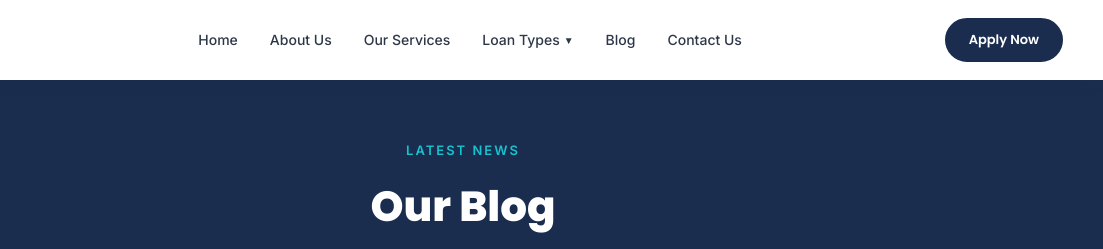
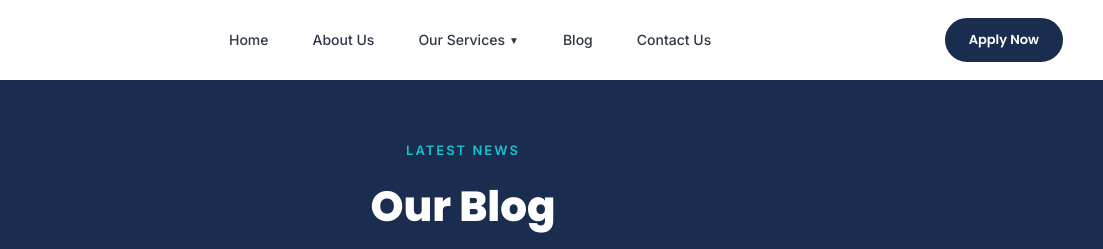
Before and after one commit to himanshu94hg/hopecredit, a plain HTML site: page blog/index.html in a window 1280 px wide. Shown: the top 249 px of the page, 177-1280 px from the left. Drawn offline with Linux system fonts and the light colour scheme.

Commit message:
Update navigation links to use consistent naming for 'Our Services' across multiple HTML pages and adjust CSS for improved layout and spacing in the navigation menu.

```diff
--- a/assets/css/style.css
+++ b/assets/css/style.css
@@ -176,13 +176,17 @@
   .nav-list {
     display: flex;
     align-items: center;
+    justify-content: center;
+    gap: 12px;
+  }
+  .nav-list > li {
+    flex-shrink: 0;
+  }
+  .nav-link {
+    display: flex;
+    align-items: center;
     gap: 4px;
-  }
-  .nav-link {
-    display: flex;
-    align-items: center;
-    gap: 4px;
-    padding: 8px 14px;
+    padding: 8px 16px;
     font-size: 14px;
     font-weight: 500;
     color: var(--text-main);
--- a/blog/index.html
+++ b/blog/index.html
@@ -22,9 +22,8 @@
         <ul class="nav-list">
           <li><a href="/" class="nav-link">Home</a></li>
           <li><a href="/about/" class="nav-link">About Us</a></li>
-          <li><a href="/loans/" class="nav-link">Our Services</a></li>
           <li class="nav-dropdown">
-            <a href="/loans/" class="nav-link">Loan Types <span class="arrow">&#9660;</span></a>
+            <a href="/loans/" class="nav-link">Our Services <span class="arrow">&#9660;</span></a>
             <ul class="dropdown-menu">
               <li><a href="/loans/personal-loan/">Personal Loan</a></li>
               <li><a href="/loans/business-loan/">Business Loan</a></li>
```
Also changed, not shown: about/index.html (+1 -2 lines), blog/how-to-get-loan/index.html (+1 -2 lines), contact/index.html (+1 -2 lines), index.html (+1 -2 lines), loans/balance-transfer/index.html (+1 -2 lines), loans/business-loan/index.html (+1 -2 lines), loans/car-loan/index.html (+1 -2 lines), loans/credit-card/index.html (+1 -2 lines), loans/home-loan/index.html (+1 -2 lines), loans/index.html (+1 -2 lines), loans/lap-loan/index.html (+1 -2 lines), loans/personal-loan/index.html (+1 -2 lines).
